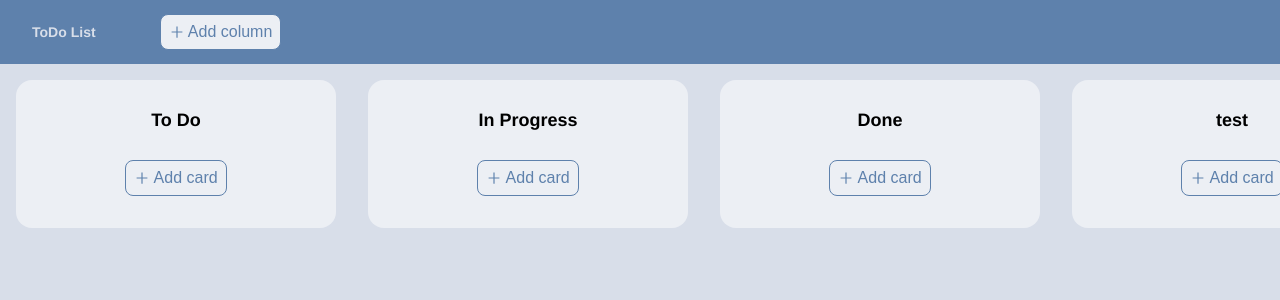
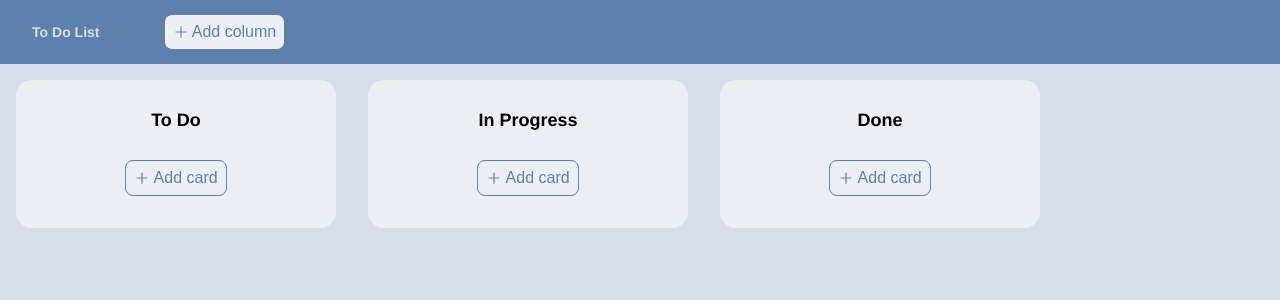
Before and after one commit to surionah/basic-to-do-list, a React (Vite) app: page / in a window 1280 px wide. Shown: the top 300 px of the page. Built offline with nearby package versions, Linux system fonts and the light colour scheme; data requests are answered from the project's data file.

Commit message:
Change app name and remove default favicon

```diff
--- a/api/db.json
+++ b/api/db.json
@@ -14,11 +14,6 @@
       "id": "6d4c9efe-a917-486e-a117-f6f35c33b34b",
       "name": "Done",
       "cardsIds": []
-    },
-    {
-      "id": "d1c08dab-c5f0-480d-b9b4-34f03a0c92db",
-      "name": "test",
-      "cardsIds": []
     }
   ],
   "cards": []
--- a/index.html
+++ b/index.html
@@ -2,9 +2,8 @@
 <html lang="en">
   <head>
     <meta charset="UTF-8" />
-    <link rel="icon" type="image/svg+xml" href="/src/favicon.svg" />
     <meta name="viewport" content="width=device-width, initial-scale=1.0" />
-    <title>Vite App</title>
+    <title>To Do list</title>
   </head>
   <body>
     <div id="root"></div>
--- a/src/components/Header/Header.jsx
+++ b/src/components/Header/Header.jsx
@@ -13,7 +13,7 @@ const Header = () => {
 
   return (
     <nav className='navbar'>
-      <h3>ToDo List</h3>
+      <h3>To Do List</h3>
       <Button tooltip='Create new column' onButtonClick={onCreate}>
         <AiOutlinePlus />
         {'Add column'}
```
Also changed, not shown: src/favicon.svg (deleted).
